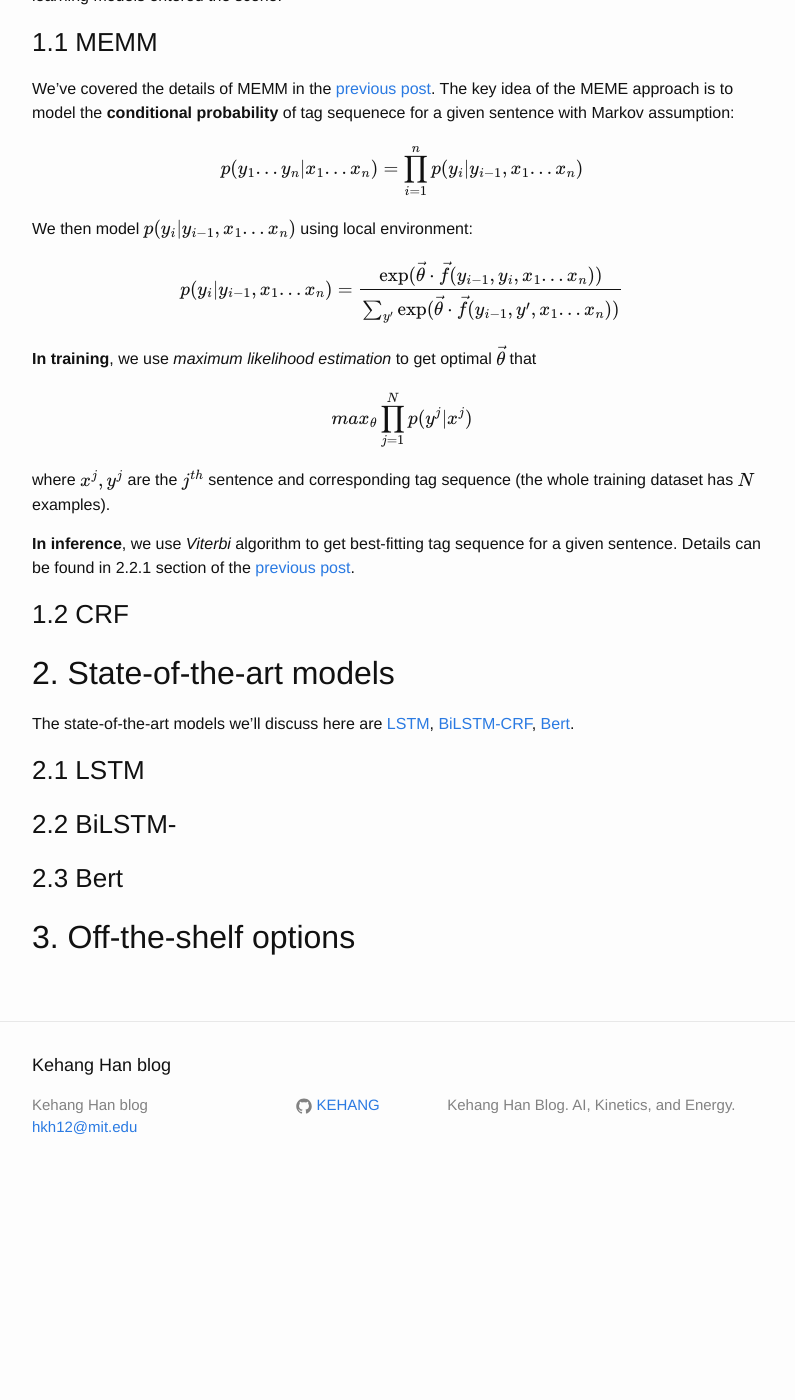
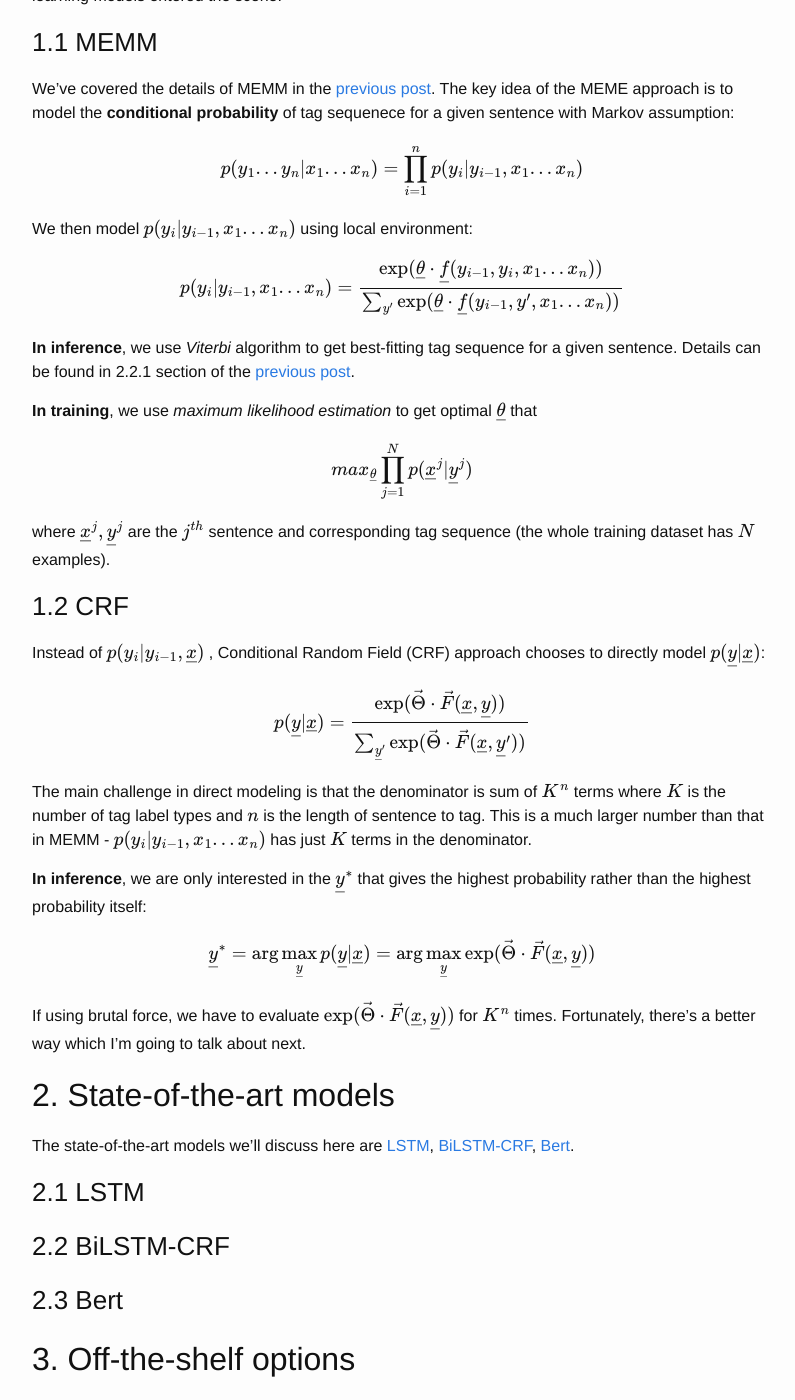
Before and after one commit to KEHANG/KEHANG.github.io, a Jekyll site: the page built from _posts/2019-06-15-named-entity-recognition-part2.markdown, in a window 1280 px wide and 1400 px high, scrolled down 747 px. Shown: the whole window, without its empty margins (238-1033 px from the left). Built offline with Jekyll 4.4.1, drawn with Linux system fonts in a browser that asks for light colours; formulas are drawn with MathJax 3; before the commit the page ends 1946 px from its top, so only the background shows below that.

Commit message:
add half-finished CRF section

```diff
--- a/_posts/2019-06-15-named-entity-recognition-part2.markdown
+++ b/_posts/2019-06-15-named-entity-recognition-part2.markdown
@@ -33,17 +33,34 @@ $$p(y_1...y_n | x_1...x_n) = \prod_{i=1}^{n} p(y_i |y_{i-1}, x_1...x_n)$$
 We then model $$p(y_i | y_{i-1}, x_1...x_n)$$
 using local environment:
 
-$$p(y_i | y_{i-1}, x_1...x_n) = \frac{\exp({\vec{\theta} \cdot \vec{f}(y_{i-1}, y_i, x_1...x_n)})}{\sum_{y'}{\exp({\vec{\theta} \cdot \vec{f}(y_{i-1}, y', x_1...x_n)})}}$$
-
-**In training**, we use *maximum likelihood estimation* to get optimal $$\vec{\theta}$$ that
-
-$$max_{\theta} \prod_{j=1}^{N} p(y^j|x^j)$$
-
-where $$x^j, y^j$$ are the $$j^{th}$$ sentence and corresponding tag sequence (the whole training dataset has $$N$$ examples).
+$$p(y_i | y_{i-1}, x_1...x_n) = \frac{\exp({\underline{\theta} \cdot \underline{f}(y_{i-1}, y_i, x_1...x_n)})}{\sum_{y'}{\exp({\underline{\theta} \cdot \underline{f}(y_{i-1}, y', x_1...x_n)})}}$$
 
 **In inference**, we use *Viterbi* algorithm to get best-fitting tag sequence for a given sentence. Details can be found in 2.2.1 section of the [previous post]({% post_url 2019-05-14-named-entity-recognition %}).
 
+**In training**, we use *maximum likelihood estimation* to get optimal $$\underline{\theta}$$ that
+
+$$max_{\underline{\theta}} \prod_{j=1}^{N} p(\underline{x}^j | \underline{y}^j)$$
+
+where $$\underline{x}^j, \underline{y}^j$$ are the $$j^{th}$$ sentence and corresponding tag sequence (the whole training dataset has $$N$$ examples).
+
 ### 1.2 CRF
+
+Instead of $$p(y_i | y_{i-1}, \underline{x})$$
+,
+Conditional Random Field (CRF) approach chooses to directly model $$p(\underline{y} | \underline{x})$$:
+
+$$p(\underline{y} | \underline{x}) = \frac{\exp({\vec{\Theta} \cdot \vec{F}(\underline{x}, \underline{y})})}{\sum_{\underline{y}'}{\exp({\vec{\Theta} \cdot \vec{F}(\underline{x}, \underline{y}')})}}$$
+
+The main challenge in direct modeling is that the denominator is sum of $$K^n$$ terms where $$K$$ is the number of tag label types and $$n$$ is the length of sentence to tag. This is a much larger number than that in MEMM - $$p(y_i | y_{i-1}, x_1...x_n)$$
+has just $$K$$ terms in the denominator.
+
+**In inference**, we are only interested in the $$\underline{y}^{*}$$ that gives the highest probability rather than the highest probability itself:
+
+$$
+\underline{y}^{*} = \text{arg} \max_{\underline{y}} p(\underline{y} | \underline{x}) = \text{arg} \max_{\underline{y}}\exp({\vec{\Theta} \cdot \vec{F}(\underline{x}, \underline{y})})
+$$
+
+If using brutal force, we have to evaluate $$\exp({\vec{\Theta} \cdot \vec{F}(\underline{x}, \underline{y})})$$ for $$K^n$$ times. Fortunately, there's a better way which I'm going to talk about next.
 
 ## 2. State-of-the-art models
 
@@ -51,7 +68,7 @@ The state-of-the-art models we'll discuss here are [LSTM](https://en.wikipedia.o
 
 ### 2.1 LSTM
 
-### 2.2 BiLSTM-
+### 2.2 BiLSTM-CRF
 
 ### 2.3 Bert
 
```
